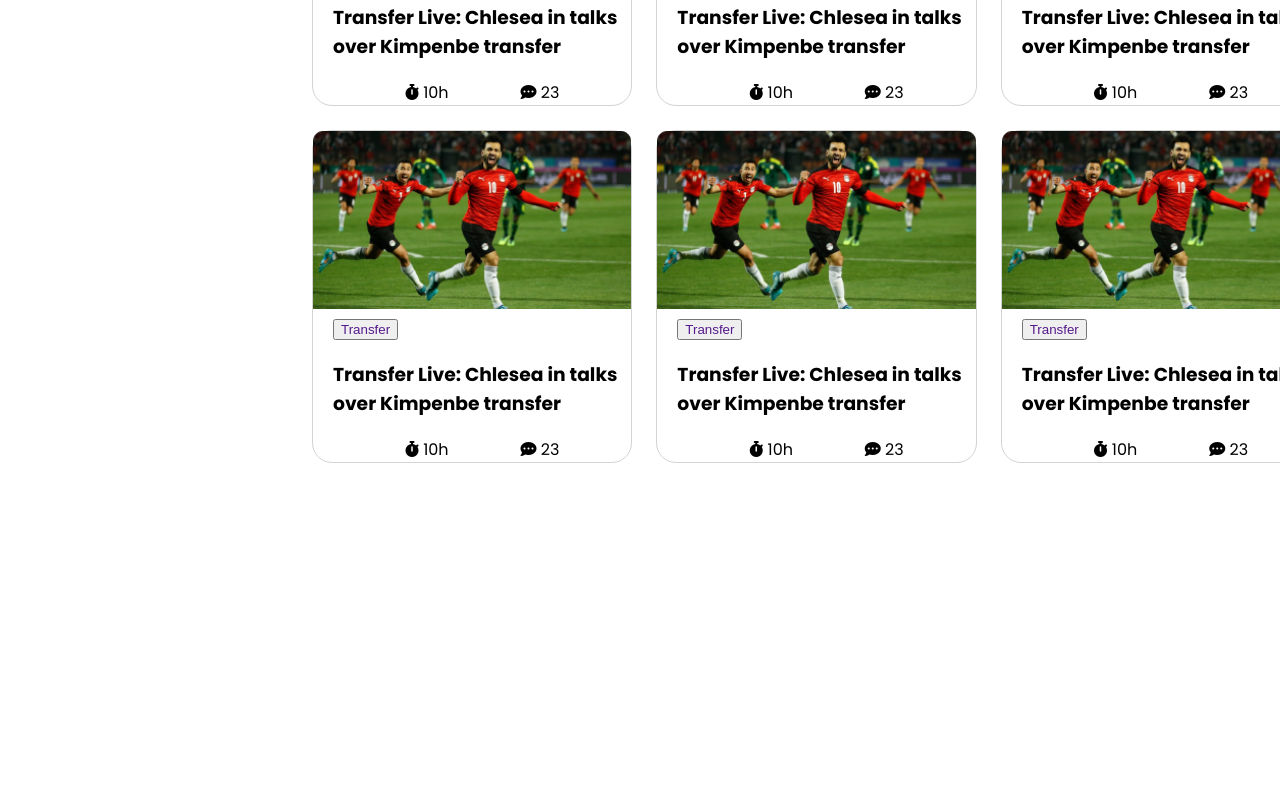
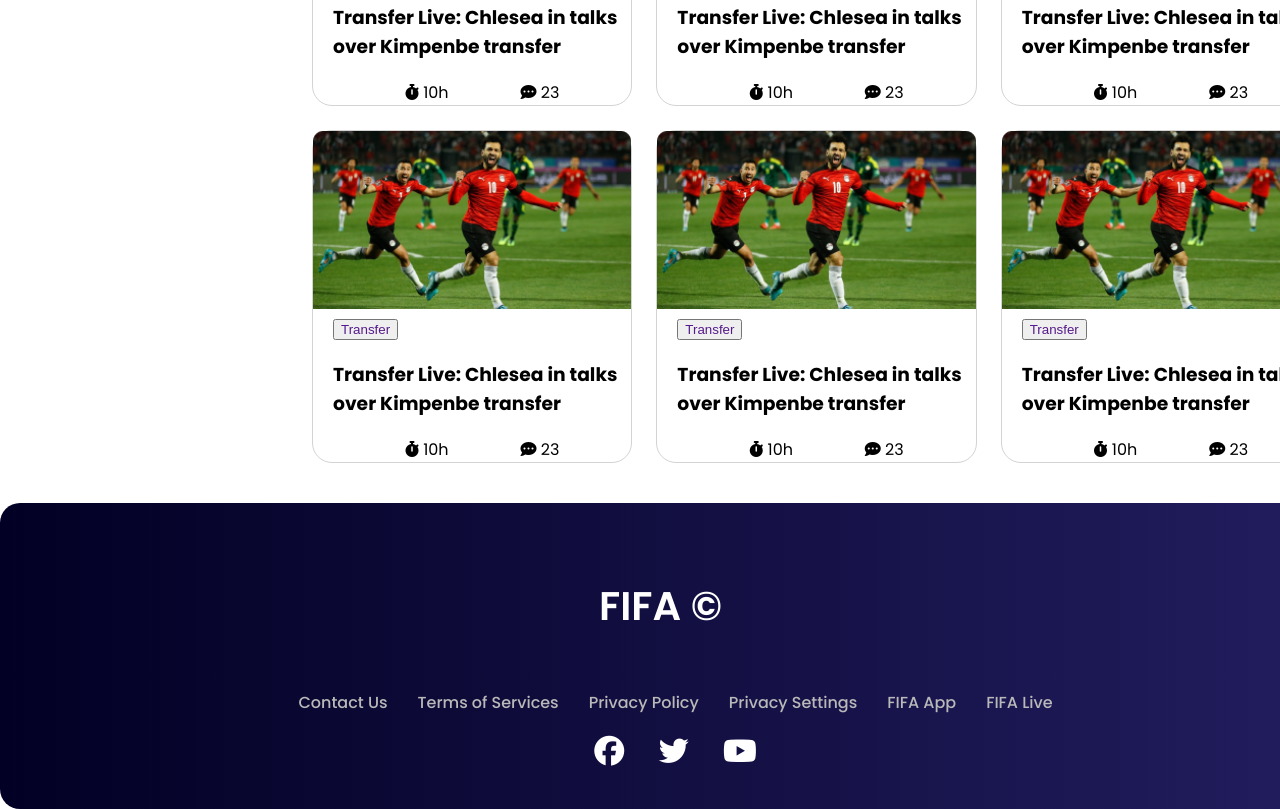
Before and after one commit to RHN007/fifa-world-cup-2022, a plain HTML site: page index.html in a window 1280 px wide. Shown: the part 1106-1915 px from the top of the page. Before the commit the page ends 1609 px from the top, so only its background shows below. Drawn offline with Linux system fonts and the light colour scheme.

Commit message:
footer section

```diff
--- a/index.html
+++ b/index.html
@@ -22,7 +22,7 @@
                     <p class="banner-description">FIFA World Cup Qatar 2022™FIFA World Cup Qatar 2022™. The official
                         home for the world's most prestigious event.</p>
                     <button class="banner-btn"> <a
-                            href="https://www.fifa.com/fifaplus/en/tournaments/mens/worldcup/qatar2022">Watch Live <i
+                            href="https://www.youtube.com/FIFATV">Watch Live <i
                                 class="fa-solid fa-circle-arrow-right"></i></a> </button>
                 </div>
                 <div class="banner-img">
@@ -159,7 +159,23 @@
         <!-- Footer Starts -->
         <section class="container">
             <footer>
+               <div class="footer-details">
+                <h1 class="footer-title">FIFA &copy </h1>
+                <div class="footer-items">
+                    <h4>Contact Us </h4>
+                    <h4>Terms of Services </h4>
+                    <h4>Privacy Policy </h4>
+                    <h4>Privacy Settings </h4>
+                    <h4>FIFA App </h4>
+                    <h4>FIFA Live </h4>
 
+                </div>
+                <div class="social-icons">
+                    <i class="fa-brands fa-facebook"><a href="https://www.facebook.com/fifa"></a></i>
+                    <i class="fa-brands fa-twitter"><a href="https://twitter.com/FIFAcom"></a></i>
+                    <i class="fa-brands fa-youtube"><a href="https://www.youtube.com/FIFATV"></a></i>
+                </div>
+               </div>
 
             </footer>
 
--- a/styles/style.css
+++ b/styles/style.css
@@ -135,3 +135,40 @@ button a{
 }
 
 /* Footer Section  */
+footer{
+    background: rgb(2,0,36);
+    background: linear-gradient(90deg, rgba(2,0,36,1) 0%, rgba(34,29,94,1) 100%, rgba(0,212,255,1) 100%);
+    text-align: center;
+    border-radius: 20px;
+
+
+}
+
+.footer-title{
+    font-weight: 600;
+    font-size: 40px;
+    color: #FFFFFF;
+}
+h4{
+    color:#B9B9B9;
+    font-weight: 500;
+    font-size: 16px;
+    margin-left: 30px;
+
+}
+
+.footer-items{
+    display: flex;
+    justify-content: center;
+
+}
+
+.footer-details{
+    padding: 40px;
+}
+
+.fa-brands{
+    color: white;
+    margin-left: 30px;
+    font-size: 30px;
+}
```
